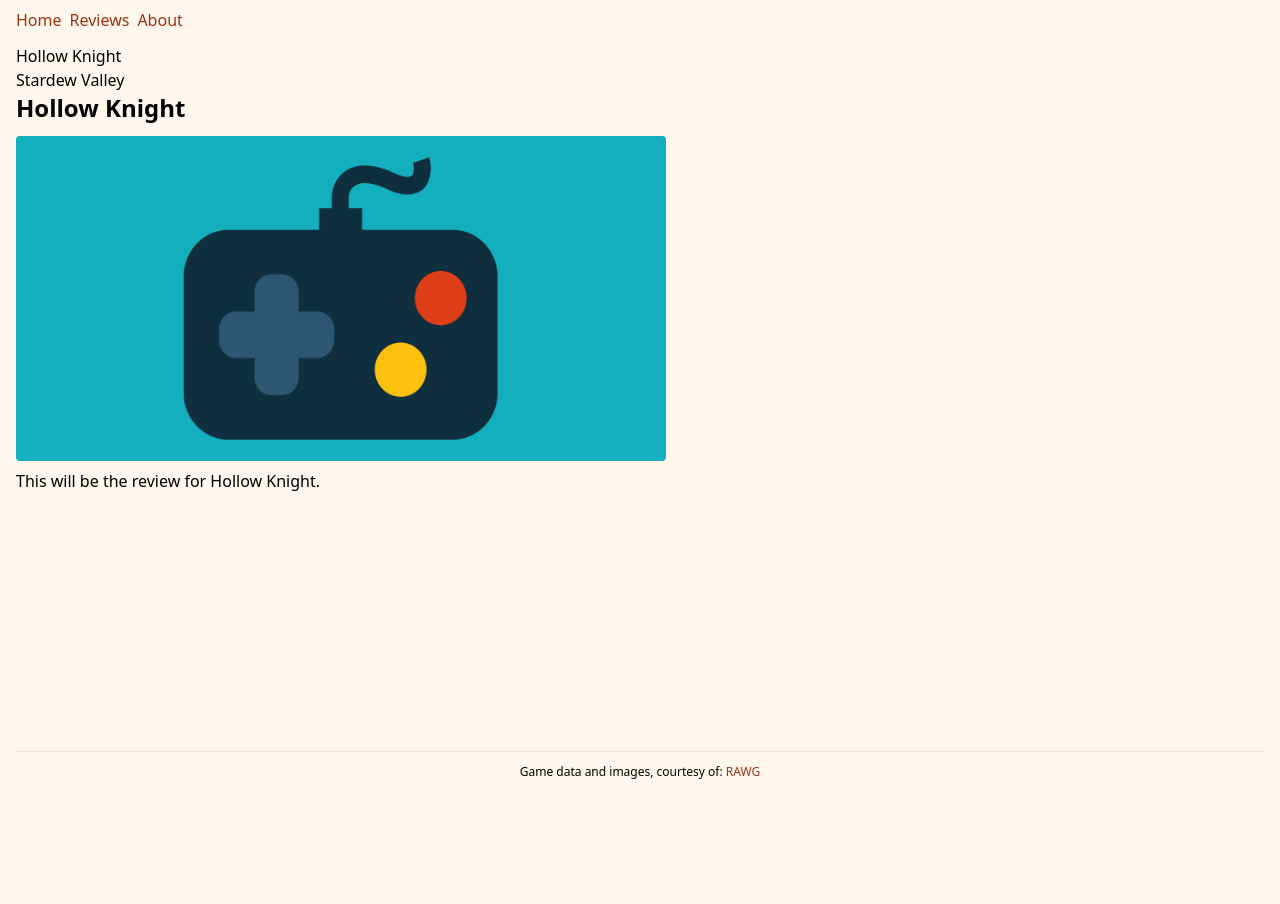
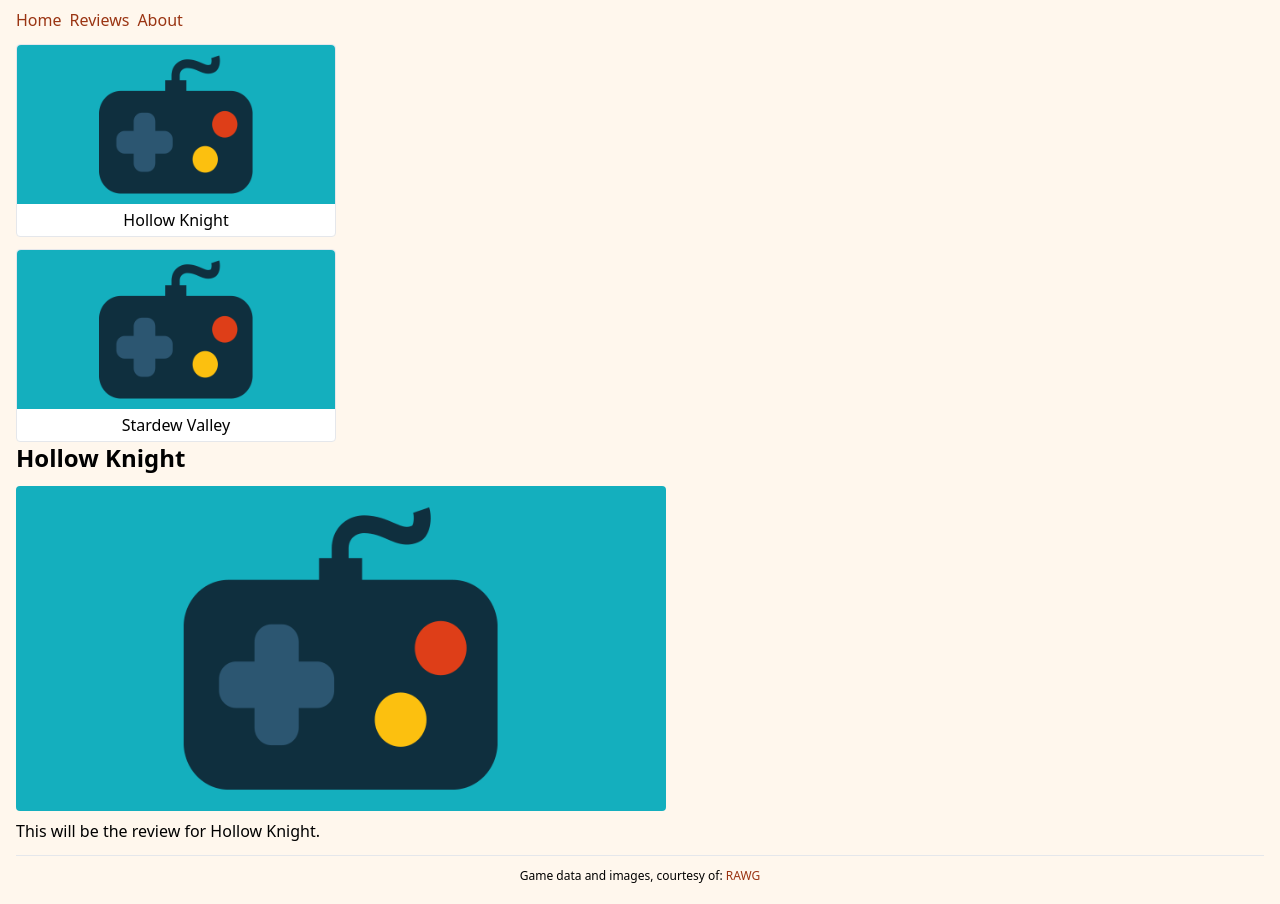
Before and after one commit to patriciacostadacruz/next-reviews-app, a Next.js app: page /reviews/hollow-knight in a window 1280 px wide. Before the commit the page ends 800 px from the top, so only its background shows below. Built offline with nearby package versions, Linux system fonts and the light colour scheme.

Commit message:
Adds reviews page styling with game cards

```diff
--- a/app/reviews/layout.tsx
+++ b/app/reviews/layout.tsx
@@ -9,12 +9,30 @@ export default function ReviewsLayout({ children }: ReviewsProps) {
   return (
     <div>
       <div>
-        <ul>
-          <li>
-            <Link href="/reviews/hollow-knight">Hollow Knight</Link>
+        <ul className="flex flex-col gap-3">
+          <li className="border w-80 bg-white rounded hover:shadow-xl">
+            <Link href="/reviews/hollow-knight">
+              <img
+                src="/images/game.png"
+                alt="Game"
+                width="320"
+                height="180"
+                className="rounded-t"
+              />
+              <h2 className="py-1 text-center">Hollow Knight</h2>
+            </Link>
           </li>
-          <li>
-            <Link href="/reviews/stardew-valley">Stardew Valley</Link>
+          <li className="border w-80 bg-white rounded hover:shadow-xl">
+            <Link href="/reviews/stardew-valley">
+              <img
+                src="/images/game.png"
+                alt="Game"
+                width="320"
+                height="180"
+                className="rounded-t"
+              />
+              <h2 className="py-1 text-center">Stardew Valley</h2>
+            </Link>
           </li>
         </ul>
       </div>
```
